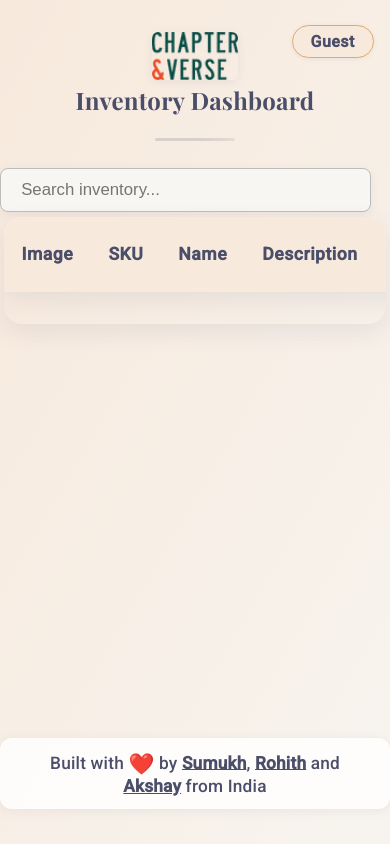
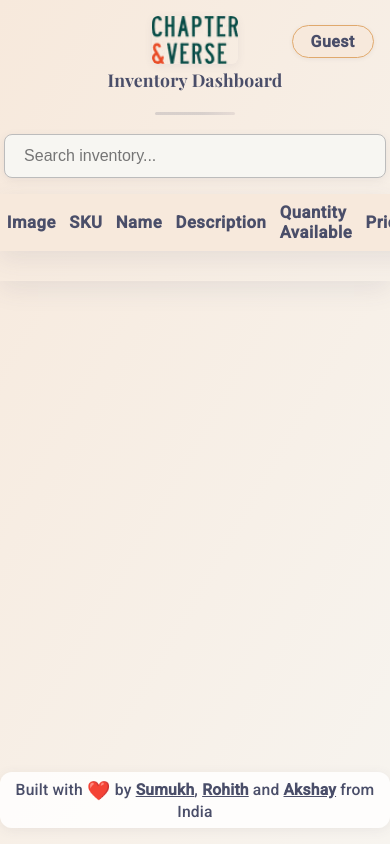
Before and after one commit to chapversedublin/chapversedublin.github.io, a plain HTML site: page dashboard.html in a window 390 px wide. Drawn offline with nearby package versions, Linux system fonts and the light colour scheme; no server answers.

Commit message:
responsive

```diff
--- a/dashboard.html
+++ b/dashboard.html
@@ -474,6 +474,57 @@
         border: 1.5px solid #4a4e69;
         box-shadow: 0 2px 12px rgba(74, 78, 105, 0.16);
         background: #fff;
+      }
+    </style>
+    <style>
+      /* Responsive/mobile styles */
+      @media (max-width: 700px) {
+        .main-content {
+          padding-top: 1em;
+        }
+        .dashboard-header {
+          margin-bottom: 0.7em;
+        }
+        .dashboard-title {
+          font-size: 1.1em;
+        }
+        .dashboard-controls {
+          flex-direction: column;
+          gap: 0.7em;
+          max-width: 98vw;
+          width: 98vw;
+          align-items: stretch;
+        }
+        .dashboard-controls .inventory-search-bar,
+        .dashboard-controls .add-item-btn {
+          width: 100%;
+          min-width: 0;
+          max-width: 100%;
+          font-size: 1em;
+        }
+        .table-scroll {
+          max-width: 100vw;
+          width: 100vw;
+          border-radius: 0;
+        }
+        .inventory-table {
+          width: 100vw;
+          min-width: 600px;
+          font-size: 0.95em;
+        }
+        .inventory-table th,
+        .inventory-table td {
+          padding: 0.5em 0.4em;
+        }
+        .modal-content {
+          max-width: 98vw;
+          padding: 1em 0.5em 1em 0.5em;
+        }
+        .custom-footer {
+          font-size: 0.98em;
+          padding: 0.5em 0.5em;
+          margin: 2em auto 1em auto;
+        }
       }
     </style>
   </head>
```
